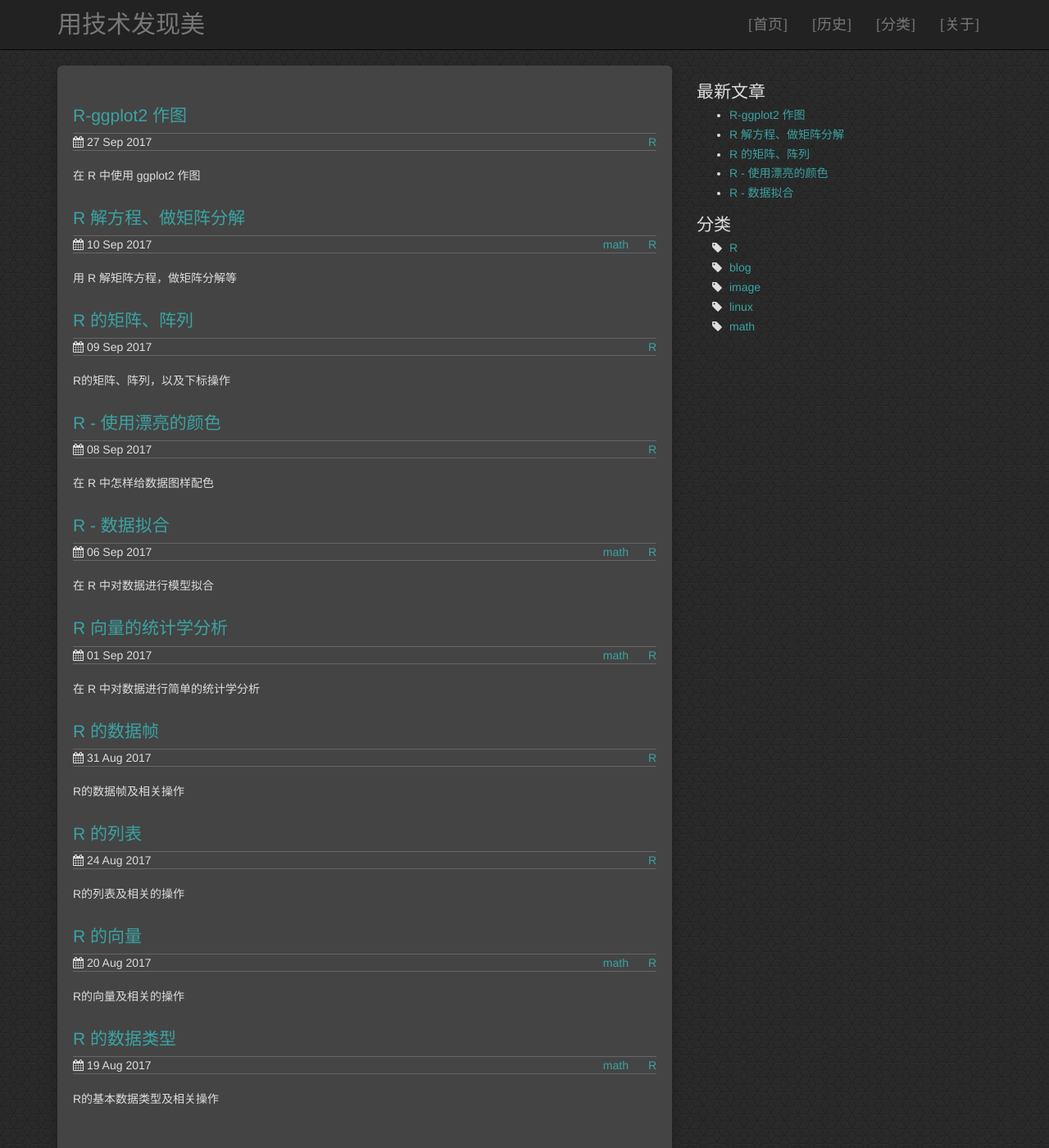
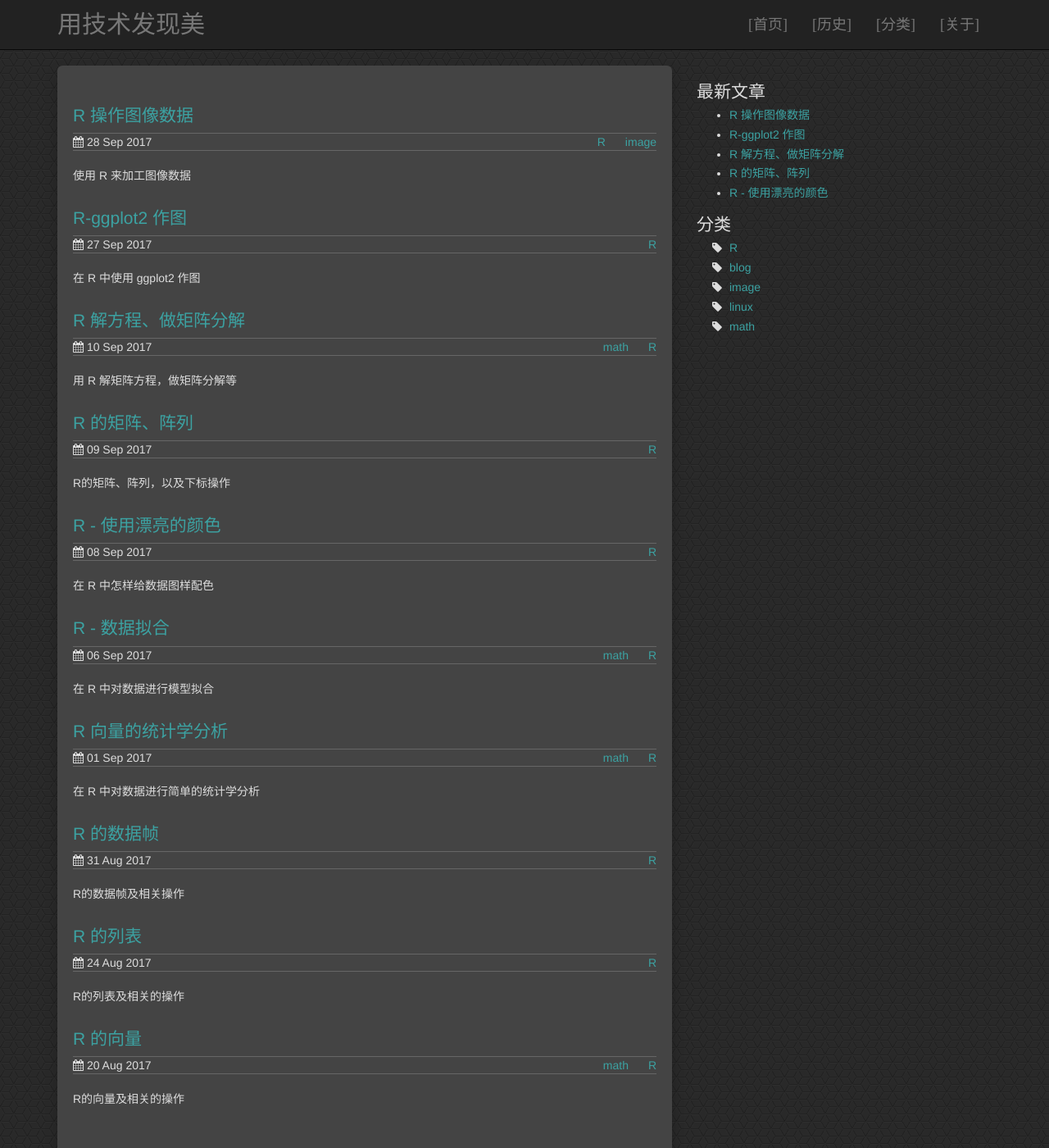
Before and after one commit to zighouse/blog, a Jekyll site: the page built from index.html, in a window 1280 px wide and 1400 px high. Shown: the whole window at 82% size. Built offline with Jekyll 4.4.1, drawn with Linux system fonts in a browser that asks for light colours; part of the change alters nothing that is shown.

Commit message:
使用 R 来处理图像

```diff
--- /dev/null
+++ b/_posts/2017-09-28-r-yuv.md
@@ -0,0 +1,187 @@
+---
+layout: post
+title: "R 操作图像数据"
+date: 2017-09-28 08:49:25+08:00
+description: 使用 R 来加工图像数据
+share: true
+tags: R image
+---
+
+据说有一个 package 叫作 EBImage 可以操作图像，但我没有从 install.packages() 安
+装成功。可以从这里安装 https://github.com/aoles/EBImage
+
+另外有一个 package 叫作 png 可以直接读入 png 图像。使用 png 来操作图像的一个简
+单例子:
+
+    library(png)
+    example(readPNG)
+
+不过我也找到了自己的方法通过操作 YUV 格式的图像来操作图像。YUV 图像格式一般作为
+原始视频数据中的帧图像格式，详见
+[fourcc YUV pixel formats](https://www.fourcc.org/yuv.php)。
+在使用图像的像素格式时需要注意的一点是图像的像素数据中没有图像的宽、高、位深度
+、扫描线长度等信息，并且像素格式是没有压缩的所以也会占去很大的空间。所以像素格
+式一般只用作图像的中间处理的临时格式。
+
+本文中所指的 YUV 具体是 [I420](https://www.fourcc.org/pixel-format/yuv-i420/)
+格式，不过只要搞懂了一种像素格式，可以不必拘泥于 I420 格式。
+
+I420 格式比较简单，把每个像素分解为三个分量来表示，分别是 Y - 亮度、U - 偏蓝色
+差、V - 偏红色差，每个像素的每个图像分量都是一个字节，不过每四个像素共享一对 U、
+V 分量。既然颜色分量只有亮度分量密度的四分之一，所以图像的宽和高最好都是偶数。
+I420 在别处可能会有不同的称呼，在 ffmpeg 中的 yuv420p 格式指的就是 I420。
+
+这里借用了今天的 cn.bing.com 的背景图片来举例。
+
+![KonikHorses]({{ site.baseurl | prepend:site.url }}/images/horses-640x360.jpg){: .center-image }
+
+可以使用 ffmpeg 把一幅图像转换成不同的格式。比如把一幅图像转换成 I420 格式图像
+
+    ffmpeg -i KonikHorses_1920x1080.jpg -pix_fmt yuv420p horses-1920x1080.yuv
+
+最好在 yuv 文件名中带上图像的宽和高，在使用时就不用去猜图像的尺寸了。如果事先不
+知道图像的尺寸信息，可以通过 file 命令或者 identify 命令获得一幅常见图像的尺寸
+信息。
+
+    $ file KonikHorses_1920x1080.jpg
+    KonikHorses_1920x1080.jpg: JPEG image data, JFIF standard 1.01, resolution (DPI), density 0x0, segment length 16, baseline, precision 8, 1920x1080, frames 3
+    $ identify KonikHorses_1920x1080.jpg
+    KonikHorses_1920x1080.jpg JPEG 1920x1080 1920x1080+0+0 8-bit sRGB 346KB 0.000u 0:00.000
+
+可以使用 ffmpeg 把大尺寸图像缩小成小尺寸图像，在这个例子中可以加快处理速度。
+
+    ffmpeg -i KonikHorses_1920x1080.jpg -s 640x360 -pix_fmt yuv420p horses-640x360.yuv
+
+打开 yuv 图像，并读入数据
+
+    readYUV <- function(file, width, height) {
+        w <- width; h <- height
+        pic.file <- file(file, 'rb')
+        pic.yuv <- readBin(pic.file, integer(), n = w * h * 3 / 2, size=1, signed=FALSE)
+        close(pic.file)
+        pic.y <- matrix(pic.yuv[1:(w*h)], w, h)
+        pic.u <- matrix(pic.yuv[(w*h+1):(w*h*5/4)], w/2, h/2)
+        pic.v <- matrix(pic.yuv[(w*h*5/4+1):(w*h*3/2)], w/2, h/2)
+        list(y = pic.y, u = pic.u, v = pic.v)
+    }
+
+    pic.width <- 640
+    pic.height <- 360
+    pic.yuv <- readYUV('horses-640x360.yuv', pic.width, pic.height)
+
+写入 yuv 图像
+
+    writeYUV <- function(yuv, file) {
+        pic.file <- file(file, 'wb')                  # 准备一个可写的文件
+        x <- c(yuv$y, yuv$u, yuv$v)                   # 把数据整理成向量
+        storage.mode(x) <- 'integer'                  # 把数据转换成整数向量
+        writeBin(x, pic.file, size=1,  useBytes=TRUE) # 按字节写入文件
+        close(pic.file)                               # 关闭文件
+    }
+
+    writeYUV(pic.yuv, 'new-640x360.yuv')
+
+显示 yuv 图像的亮度分量
+
+    image(pic.yuv$y[,pic.height:1], col=gray((0:255)/255))  # 上下反转，并按灰度级显示亮度分量
+
+因为在 R 中习惯上是 Y 轴向上的，而图像的 Y 轴是向下的，所以在显示时应该上下反转
+，才能得到符合正常习惯的图像。不过使用 image() 显示的图有缺陷，当中多了一条白线
+。有时还可能看到多条纵横的白线。
+
+![horses-image]({{ site.baseurl | prepend:site.url }}/images/r-yuv-horses-image.jpg){: .center-image }
+
+使用 rasterImage() 显示图像比 image() 要快，且质量更高。但是需要单独为一次显示
+准备一个恰当的 raster 图像。
+
+    plot(c(0, pic.width), c(0, pic.height), type='n', xlab='', ylab='', axes=FALSE)
+    pic.image <- as.raster(t(pic.yuv$y) / 255)
+    rasterImage(pic.image, 0, 0, pic.width, pic.height)
+
+![horses-raster]({{ site.baseurl | prepend:site.url }}/images/r-yuv-horses-raster.jpg){: .center-image }
+
+因为 raster 的颜色值在 [0,1] 区间内，所以需要把像素值压缩到这个区间中。
+另外，raster 的第一个维度表示行，第二个维度表示列，所以需要对亮度矩阵进行转置。
+
+使用 rasterImage() 还能显示彩色图像。当然可以使用 ffmpeg 导出 RGB 像素图像，再
+加载到 R 中使用 rasterImage() 来操作，不过也可以直接在 R 中进行一些计算得到 RGB
+图像。
+
+    yuv2raster <- function(yuv) {
+        # 得到 yuv 图像的尺寸
+        size <- dim(yuv$y); w <- size[1]; h <- size[2]
+
+        # 得到每个像素的 y、u、v 分量
+        y <- yuv$y
+        u <- yuv$u[rep(1:(w/2), each=2), rep(1:(h/2), each=2)]
+        v <- yuv$v[rep(1:(w/2), each=2), rep(1:(h/2), each=2)]
+
+        # 转换为每个像素的 r、g、b 分量
+        r <- y + (1.370705 * (v-128));
+        g <- y - (0.698001 * (v-128)) - (0.337633 * (u-128));
+        b <- y + (1.732446 * (u-128));
+
+        # 规范一下取值
+        r <- ifelse(r>0, ifelse(r<=255, r, 255), 0)
+        g <- ifelse(g>0, ifelse(g<=255, g, 255), 0)
+        b <- ifelse(b>0, ifelse(b<=255, b, 255), 0)
+
+        # 做成光栅图像
+        as.raster(array(c(t(r), t(g), t(b))/255, c(h,w,3)))
+    }
+
+    # 显示光栅图像
+    pic.image <- yuv2raster(pic.yuv)
+    plot(c(0, pic.width), c(0, pic.height), type='n', xlab='', ylab='', axes=FALSE)
+    rasterImage(pic.image, 0, 0, pic.width, pic.height)
+
+![horses]({{ site.baseurl | prepend:site.url }}/images/r-yuv-horses.jpg){: .center-image }
+
+对图像的亮度分量做傅立叶变换
+
+    x <- fft(pic.yuv$y)
+
+绘制亮度分量的傅立叶频谱图。因为傅立叶变换结果为复数，简单的方式是只取其实部来
+绘制频谱。为了恰当显示所有频谱成分，最好对数值取一次对数。另外，由于傅立叶频谱
+的中心对称性，而且高频部分分散在四周，为了集中表示图像的高频部分，习惯上对傅立
+叶频谱分成四片并重新拼接后，再作图。
+
+    w <- pic.width; h <- pic.height
+    x.img <- log( abs( Re(x) ) + 1 ) [c((w/2+1):w, 1:(w/2)), c((h/2+1):h, 1:(h/2))]
+    x.range <- range(x.img)
+    x.img <- (x.img - x.range[1]) / (x.range[2] - x.range[1])
+    x.img <- as.raster(t(x.img))
+    plot(c(0, w), c(0, h), type='n', xlab='', ylab='', axes=FALSE)
+    rasterImage(x.img, 0, 0, w, h)
+
+![horses-fft]({{ site.baseurl | prepend:site.url }}/images/r-yuv-fft.jpg){: .center-image }
+
+可以尝试把频谱的高频部分挖掉，例如把图中央 r = 10 的圈内的频谱信息置 0，即
+
+    m <- outer(1:10, 1:10, function(x,y) ifelse(x*x + y*y < 100, 0, 1) )
+    m.idx <- which(m == 0)
+    m.x <- m.idx %% 10
+    m.y <- ceiling(m.idx / 10)
+    for (i in 1:length(m.x)) {
+        x[m.x[i], m.y[i]] <- 0i
+        x[w - m.x[i] + 1, m.y[i]] <- 0i
+        x[w - m.x[i] + 1, h - m.y[i] + 1] <- 0i
+        x[m.x[i], h - m.y[i] + 1] <- 0i
+    }
+
+![horses-fft-mask]({{ site.baseurl | prepend:site.url }}/images/r-yuv-fft-m.jpg){: .center-image }
+
+反变换回图像
+
+    y <- fft(x, inverse=TRUE)
+
+显示处理后的图像
+
+    y.img <- Re(y)
+    y.range <- range(y.img)
+    y.img <- (y.img - y.range[1]) * 255/ (y.range[2] - y.range[1])
+    y.img <- yuv2raster(list(y=y.img, u=pic.yuv$u, v=pic.yuv$v))
+    plot(c(0, w), c(0, h), type='n', xlab='', ylab='', axes=FALSE)
+    rasterImage(y.img, 0, 0, w, h)
+
+![horses-ifft]({{ site.baseurl | prepend:site.url }}/images/r-yuv-ifft.jpg){: .center-image }
--- a/tag/R/index.html
+++ b/tag/R/index.html
@@ -161,6 +161,13 @@
             <p>在 R 中使用 ggplot2 作图</p>
           </li>
 
+          <li class="archive_list">
+            <time>2017-09-28</time>
+            <a class="archive_list_article_link"
+                href='/blog/2017/09/r-yuv'>R 操作图像数据</a>
+            <p>使用 R 来加工图像数据</p>
+          </li>
+
 
 
 
--- a/tag/image/index.html
+++ b/tag/image/index.html
@@ -89,6 +89,13 @@
             <p>结合使用gimp的path技巧和inkscape的trace技巧可以从图片创作矢量图。</p>
           </li>
 
+          <li class="archive_list">
+            <time>2017-09-28</time>
+            <a class="archive_list_article_link"
+                href='/blog/2017/09/r-yuv'>R 操作图像数据</a>
+            <p>使用 R 来加工图像数据</p>
+          </li>
+
 
 
 
```
Also changed, not shown: images/horses-640x360.jpg (added), images/r-yuv-fft-m.jpg (added), images/r-yuv-fft.jpg (added), images/r-yuv-horses-image.jpg (added), images/r-yuv-horses-raster.jpg (added), images/r-yuv-horses.jpg (added), images/r-yuv-ifft.jpg (added).
